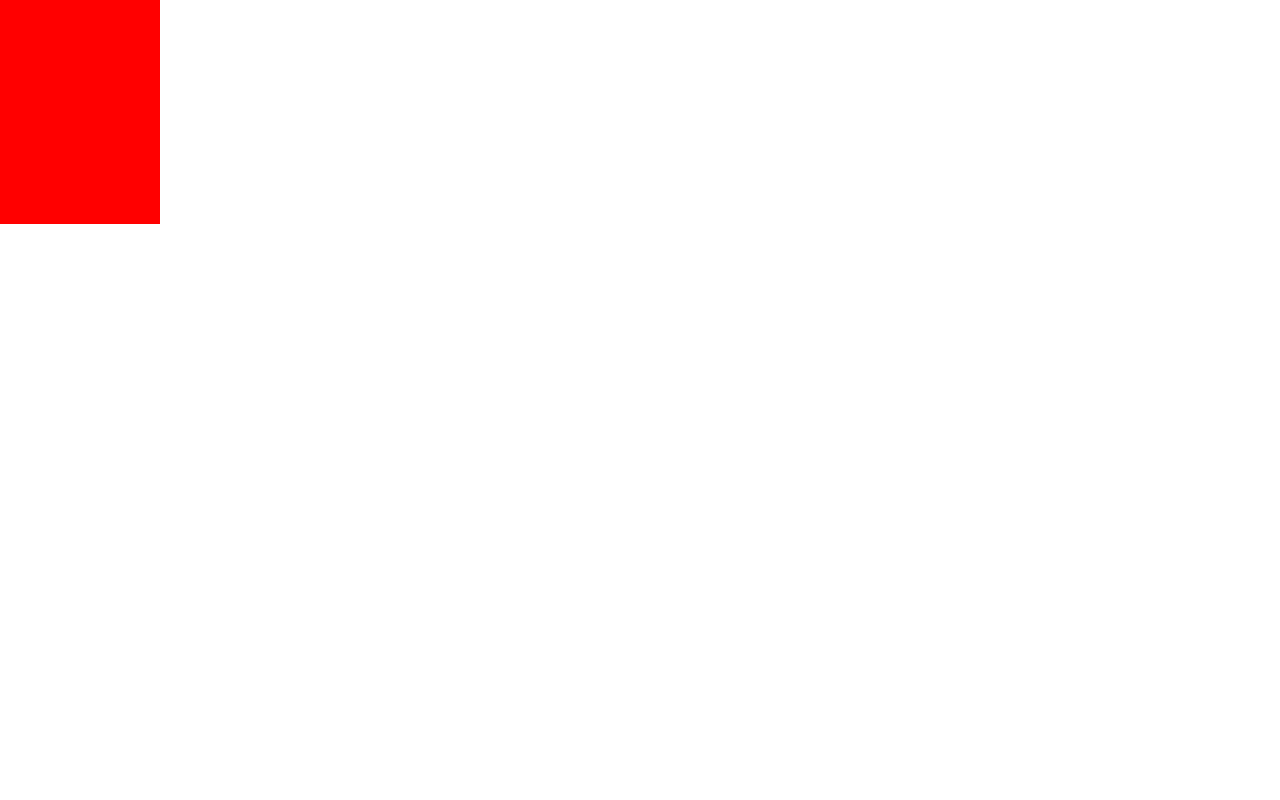
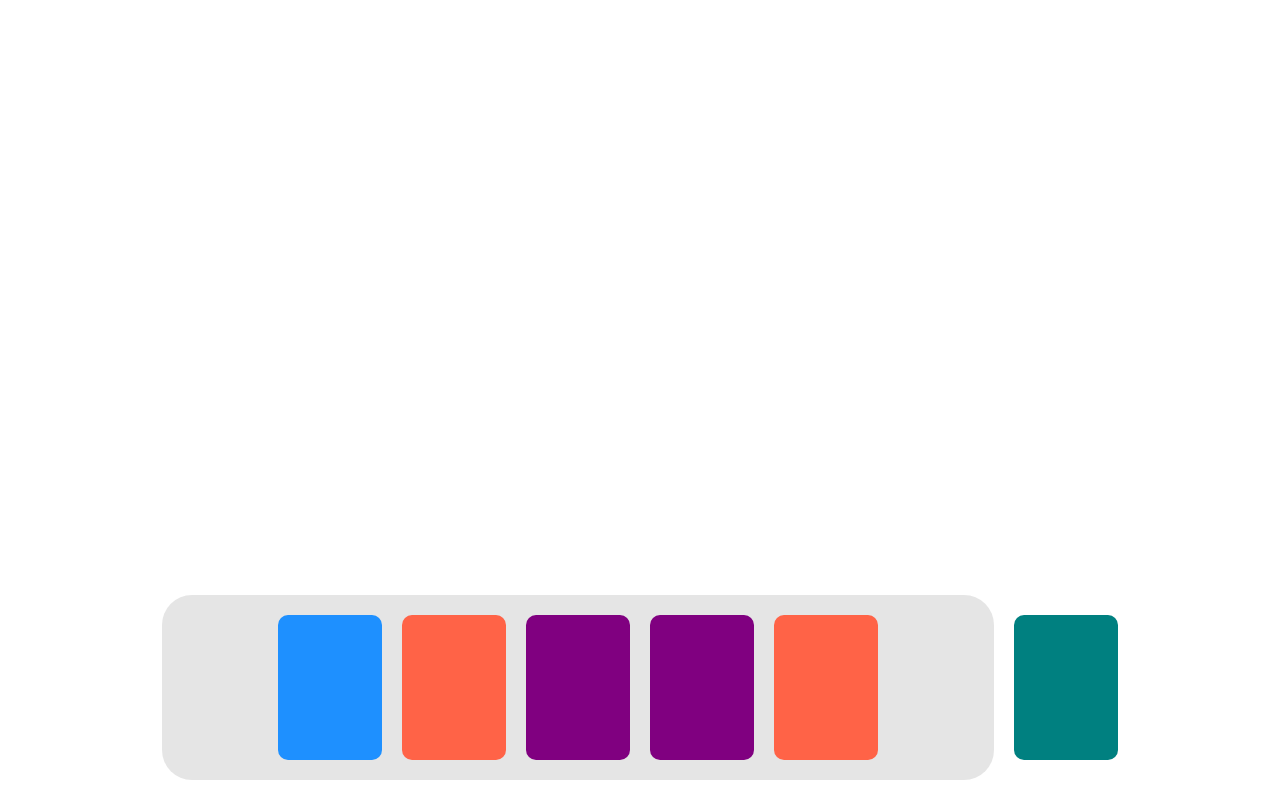
Before and after one commit to WreckitHUN/CardClash, a website built with Parcel: page src/index.html in a window 1280 px wide. Built offline with nearby package versions, Linux system fonts and the light colour scheme.

Commit message:
Creating card drawing for screenUpdater.

```diff
--- a/src/components/deck.js
+++ b/src/components/deck.js
@@ -1,5 +1,5 @@
 function createDeck() {
-  const DECK_SIZE = 3;
+  const DECK_SIZE = 6;
   let suits = ["rock", "paper", "scissors"];
   const deck = [];
 
--- a/src/components/game.js
+++ b/src/components/game.js
@@ -138,6 +138,9 @@ function gameController() {
         // Initialize last man standing
         lastManStanding = true;
         gameOver = true;
+        // Clear the table
+        table.length = 0;
+        return;
       }
       // If the last round is tie
       if (roundWinner.card === "Tie") {
--- a/src/components/screen.js
+++ b/src/components/screen.js
@@ -5,11 +5,45 @@ function screenHandler() {
   const player1 = game.player1;
   const player2 = game.player2;
 
+  const hand1 = document.querySelector(".hand1");
+  const hand2 = document.querySelector(".hand2");
   // Draw the cards
-  //let hand1 = player1.getHand();
-  //let hand2 = player1.getHand();
+  drawCards(player1);
 
-  let gameOver = false;
+  // Add event listener to the hand1
+  hand1.addEventListener("click", (e) => {
+    card = e.target;
+    if (!card.dataset.index) return;
+    const index = card.dataset.index;
+    console.log(index);
+    game.playCard(index);
+    console.log(`Player1 chose: ${game.getPlayerCard()}`);
+    console.log(`Player2 chose: ${game.getComputerCard()}`);
+
+    console.log(`Player1 score: ${player1.getWonCards()}`);
+    console.log(`Player2 score: ${player2.getWonCards()}`);
+    // Draw the cards
+    drawCards(player1);
+  });
+
+  function drawCards(player) {
+    // Clear hands
+    (player === player1 ? hand1 : hand2).textContent = "";
+    const cardsForHand = player.getHand();
+    cardsForHand.forEach((suit, index) => {
+      const card = createCard(index, suit);
+      (player === player1 ? hand1 : hand2).appendChild(card);
+    });
+  }
+
+  function createCard(index, suit) {
+    const card = document.createElement("button");
+    card.dataset.index = index;
+    card.classList.add("card", suit);
+    return card;
+  }
+
+  /*let gameOver = false;
 
   while (!gameOver) {
     let hand = player1.getHand();
@@ -27,7 +61,7 @@ function screenHandler() {
     console.log(`Player2 score: ${player2.getWonCards()}`);
 
     gameOver = game.isGameOver();
-  }
+  }*/
 }
 
 export default screenHandler;
--- a/src/index.html
+++ b/src/index.html
@@ -10,8 +10,9 @@
   </head>
   <body>
     <section class="container">
-      <div class="hand1">
-        <button type="button" class="card"></button>
+      <div class="player1">
+        <div class="hand1"></div>
+        <div class="card deck"></div>
       </div>
     </section>
     <script type="module" src="index.js"></script>
--- a/src/styles.css
+++ b/src/styles.css
@@ -13,7 +13,36 @@ html {
 
 body {
   height: 100svh;
+}
+
+/* Layout */
+.container {
   position: relative;
+  width: 100%;
+  height: 100%;
+}
+
+.player1 {
+  width: 100%;
+  height: max-content;
+  position: absolute;
+  bottom: 20px;
+  display: flex;
+  justify-content: center;
+  align-items: center;
+  gap: 20px;
+}
+
+.hand1 {
+  height: 185px;
+  display: flex;
+  justify-content: center;
+  flex-wrap: wrap;
+  gap: 20px;
+  border-radius: 30px;
+  padding: 20px;
+  background: rgba(204, 204, 204, 0.5);
+  width: 65%;
 }
 
 /* Card */
@@ -21,10 +50,26 @@ body {
 .card {
   padding: 0;
   border: none;
-  width: 16rem;
-  height: 22.4rem;
+  width: 104px;
+  height: 145px;
+  border-radius: 10px;
+  transition: all 0.5s;
+}
 
-  background: red;
+.rock {
+  background: tomato;
+}
+
+.paper {
+  background-color: dodgerblue;
+}
+
+.scissors {
+  background: purple;
+}
+
+.deck {
+  background: teal;
 }
 
 .block {
```
